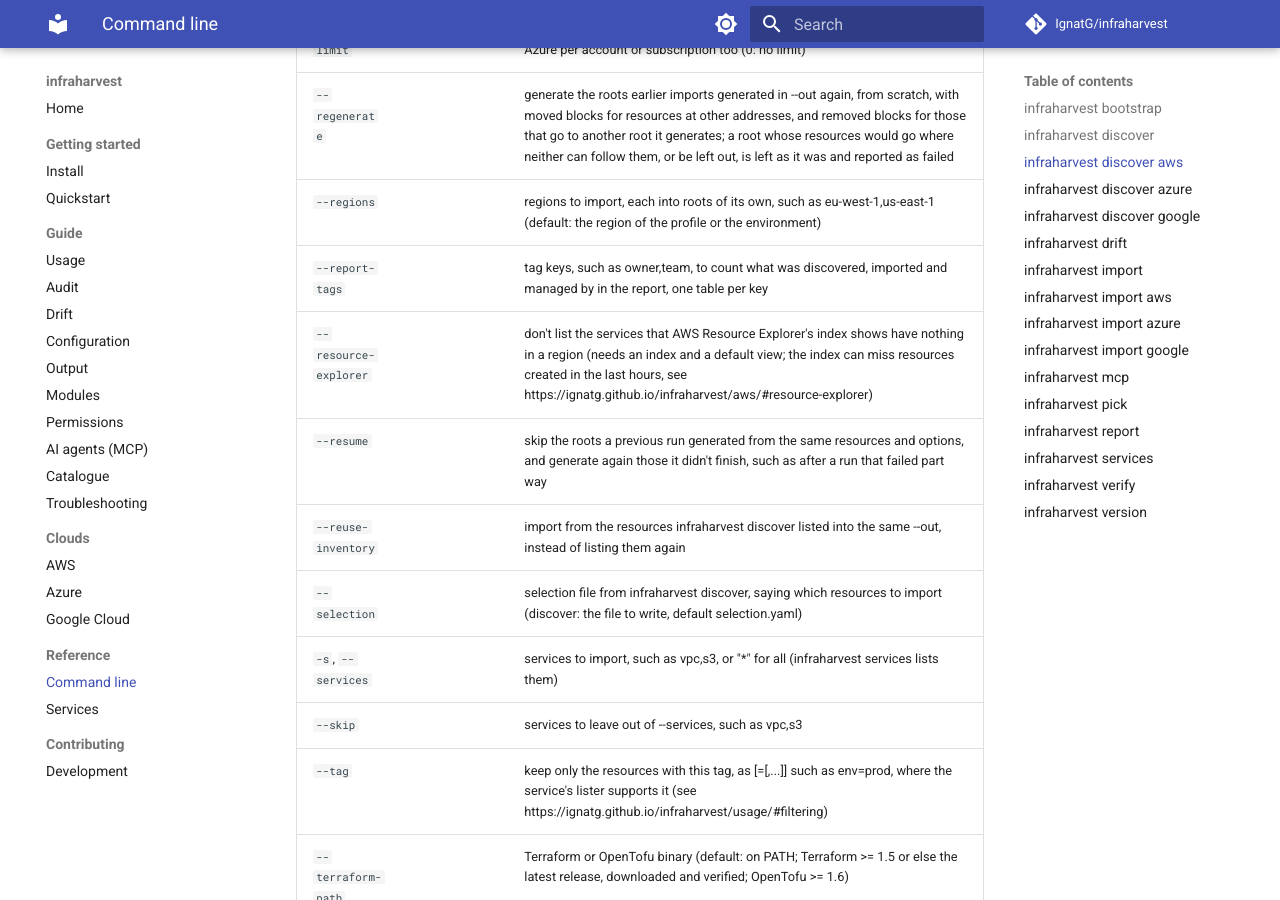
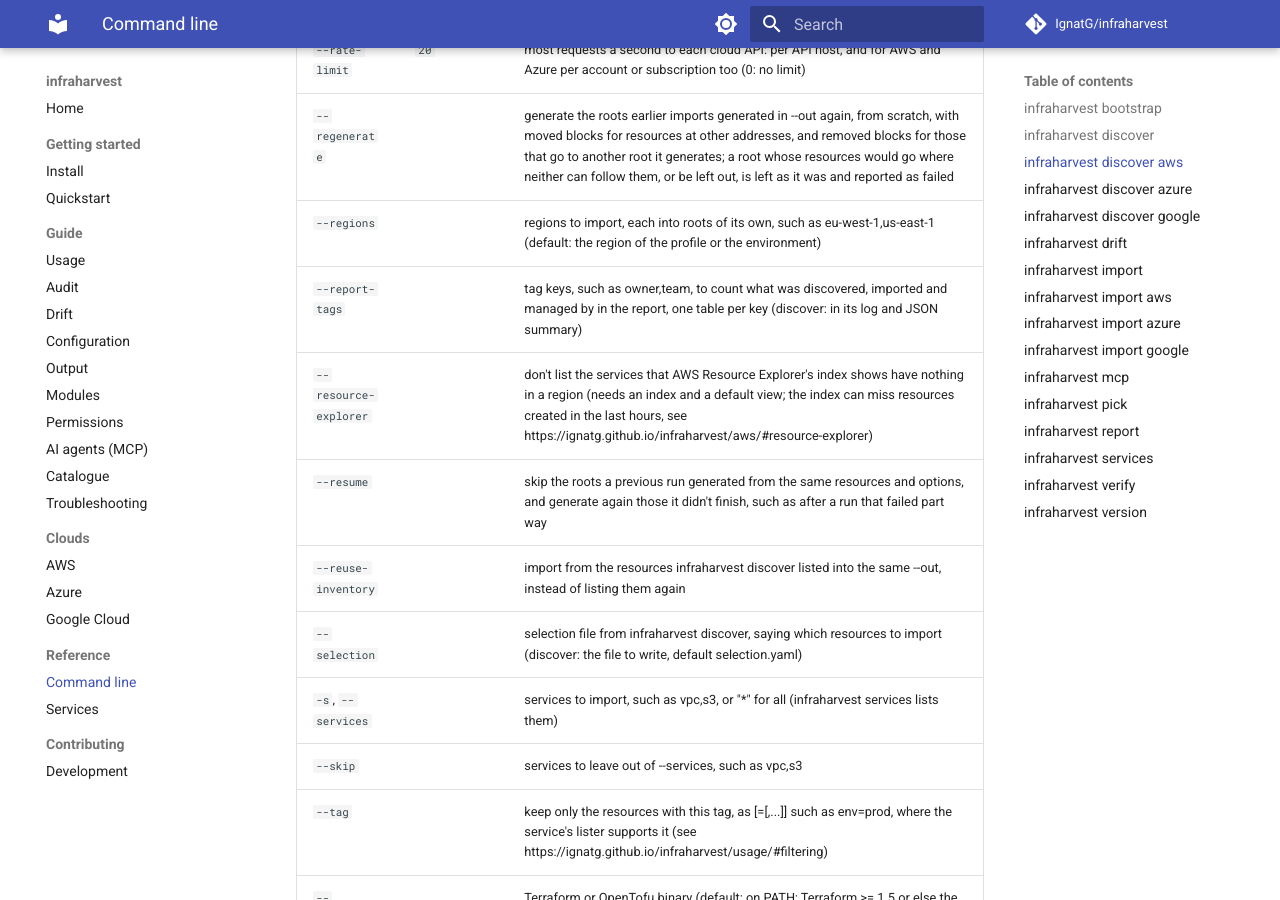
Before and after one commit to IgnatG/infraharvest, an MkDocs documentation site: the page built from docs/reference/cli.md, in a window 1280 px wide and 900 px high, scrolled down 3373 px. Built offline with MkDocs 1.6.1 and Material for MkDocs 9.7.7, drawn with Linux system fonts in a browser that asks for light colours; comment, search, counter and statistics services are not loaded; some of the changed text lies outside the part shown.

Commit message:
docs(reference): regenerate the CLI reference for discover's summary

```diff
--- a/docs/reference/cli.md
+++ b/docs/reference/cli.md
@@ -51,7 +51,7 @@ infraharvest discover aws
 | `--engine-timeout` | `1h0m0s` | longest time one Terraform or OpenTofu command, such as the plan of one root, may run; a root whose command takes longer fails (0: no limit) |
 | `--env-tags` |  | tag or label keys, such as Environment, whose value names a resource's environment: roots per environment, under {out}/envs/{env}/, for {env} in --layout (default for {env}: Environment, environment, Env, env) |
 | `--force-unlock` |  | write to --out even when another run holds its lock, as when that run is stuck, or when the file system can't lock; a run that is killed releases the lock by itself |
-| `--format` | `text` | text, or json to also print the import report as JSON on stdout |
+| `--format` | `text` | text, or json to also print the import report as JSON on stdout (discover: a summary of what it listed, by what manages it) |
 | `--id` |  | keep only the resources of a type with these IDs, as <type>=<id>[,<id>...] such as vpc=vpc-0a1b2c3d; repeat for other types (see https://ignatg.github.io/infraharvest/usage/#filtering) |
 | `--include-owned` |  | import resources whose tags or labels say another Terraform state or tool manages them (ManagedBy=Terraform, Pulumi, CloudFormation ..., aws:cloudformation:stack-name, goog-terraform-provisioned), which are left out by default |
 | `--incremental` |  | add what is new to the roots earlier imports generated in --out, after the blocks of the file of its type, without changing what they have |
@@ -69,7 +69,7 @@ infraharvest discover aws
 | `--rate-limit` | `20` | most requests a second to each cloud API: per API host, and for AWS and Azure per account or subscription too (0: no limit) |
 | `--regenerate` |  | generate the roots earlier imports generated in --out again, from scratch, with moved blocks for resources at other addresses, and removed blocks for those that go to another root it generates; a root whose resources would go where neither can follow them, or be left out, is left as it was and reported as failed |
 | `--regions` |  | regions to import, each into roots of its own, such as eu-west-1,us-east-1 (default: the region of the profile or the environment) |
-| `--report-tags` |  | tag keys, such as owner,team, to count what was discovered, imported and managed by in the report, one table per key |
+| `--report-tags` |  | tag keys, such as owner,team, to count what was discovered, imported and managed by in the report, one table per key (discover: in its log and JSON summary) |
 | `--resource-explorer` |  | don't list the services that AWS Resource Explorer's index shows have nothing in a region (needs an index and a default view; the index can miss resources created in the last hours, see https://ignatg.github.io/infraharvest/aws/#resource-explorer) |
 | `--resume` |  | skip the roots a previous run generated from the same resources and options, and generate again those it didn't finish, such as after a run that failed part way |
 | `--reuse-inventory` |  | import from the resources infraharvest discover listed into the same --out, instead of listing them again |
@@ -100,7 +100,7 @@ infraharvest discover azure
 | `--engine-timeout` | `1h0m0s` | longest time one Terraform or OpenTofu command, such as the plan of one root, may run; a root whose command takes longer fails (0: no limit) |
 | `--env-tags` |  | tag or label keys, such as Environment, whose value names a resource's environment: roots per environment, under {out}/envs/{env}/, for {env} in --layout (default for {env}: Environment, environment, Env, env) |
 | `--force-unlock` |  | write to --out even when another run holds its lock, as when that run is stuck, or when the file system can't lock; a run that is killed releases the lock by itself |
-| `--format` | `text` | text, or json to also print the import report as JSON on stdout |
+| `--format` | `text` | text, or json to also print the import report as JSON on stdout (discover: a summary of what it listed, by what manages it) |
 | `--id` |  | keep only the resources of a type with these IDs, as <type>=<id>[,<id>...] such as management_lock=LOCK_ID; repeat for other types (see https://ignatg.github.io/infraharvest/usage/#filtering) |
 | `--include-owned` |  | import resources whose tags or labels say another Terraform state or tool manages them (ManagedBy=Terraform, Pulumi, CloudFormation ..., aws:cloudformation:stack-name, goog-terraform-provisioned), which are left out by default |
 | `--incremental` |  | add what is new to the roots earlier imports generated in --out, after the blocks of the file of its type, without changing what they have |
@@ -116,7 +116,7 @@ infraharvest discover azure
 | `--pick` | `true` | open the picker on the selection file once it is written, when run in a terminal (see infraharvest pick) |
 | `--rate-limit` | `20` | most requests a second to each cloud API: per API host, and for AWS and Azure per account or subscription too (0: no limit) |
 | `--regenerate` |  | generate the roots earlier imports generated in --out again, from scratch, with moved blocks for resources at other addresses, and removed blocks for those that go to another root it generates; a root whose resources would go where neither can follow them, or be left out, is left as it was and reported as failed |
-| `--report-tags` |  | tag keys, such as owner,team, to count what was discovered, imported and managed by in the report, one table per key |
+| `--report-tags` |  | tag keys, such as owner,team, to count what was discovered, imported and managed by in the report, one table per key (discover: in its log and JSON summary) |
 | `-g`, `--resource-group` |  | resource group to import (default: the whole subscription) |
 | `--resume` |  | skip the roots a previous run generated from the same resources and options, and generate again those it didn't finish, such as after a run that failed part way |
 | `--reuse-inventory` |  | import from the resources infraharvest discover listed into the same --out, instead of listing them again |
@@ -150,7 +150,7 @@ infraharvest discover google
 | `--env-tags` |  | tag or label keys, such as Environment, whose value names a resource's environment: roots per environment, under {out}/envs/{env}/, for {env} in --layout (default for {env}: Environment, environment, Env, env) |
 | `--folders` |  | import every active project of these folder IDs, in their subfolders too |
 | `--force-unlock` |  | write to --out even when another run holds its lock, as when that run is stuck, or when the file system can't lock; a run that is killed releases the lock by itself |
-| `--format` | `text` | text, or json to also print the import report as JSON on stdout |
+| `--format` | `text` | text, or json to also print the import report as JSON on stdout (discover: a summary of what it listed, by what manages it) |
 | `--id` |  | keep only the resources of a type with these IDs, as <type>=<id>[,<id>...] such as storage_bucket=my-logs; repeat for other types (see https://ignatg.github.io/infraharvest/usage/#filtering) |
 | `--include-owned` |  | import resources whose tags or labels say another Terraform state or tool manages them (ManagedBy=Terraform, Pulumi, CloudFormation ..., aws:cloudformation:stack-name, goog-terraform-provisioned), which are left out by default |
 | `--incremental` |  | add what is new to the roots earlier imports generated in --out, after the blocks of the file of its type, without changing what they have |
@@ -168,7 +168,7 @@ infraharvest discover google
 | `--rate-limit` | `20` | most requests a second to each cloud API: per API host, and for AWS and Azure per account or subscription too (0: no limit) |
 | `--regenerate` |  | generate the roots earlier imports generated in --out again, from scratch, with moved blocks for resources at other addresses, and removed blocks for those that go to another root it generates; a root whose resources would go where neither can follow them, or be left out, is left as it was and reported as failed |
 | `--regions` | `[global]` | regions to import, each into roots of its own, such as global,europe-west1; global holds the resources that belong to no region |
-| `--report-tags` |  | tag keys, such as owner,team, to count what was discovered, imported and managed by in the report, one table per key |
+| `--report-tags` |  | tag keys, such as owner,team, to count what was discovered, imported and managed by in the report, one table per key (discover: in its log and JSON summary) |
 | `--resume` |  | skip the roots a previous run generated from the same resources and options, and generate again those it didn't finish, such as after a run that failed part way |
 | `--reuse-inventory` |  | import from the resources infraharvest discover listed into the same --out, instead of listing them again |
 | `--selection` |  | selection file from infraharvest discover, saying which resources to import (discover: the file to write, default selection.yaml) |
@@ -237,7 +237,7 @@ infraharvest import aws
 | `--engine-timeout` | `1h0m0s` | longest time one Terraform or OpenTofu command, such as the plan of one root, may run; a root whose command takes longer fails (0: no limit) |
 | `--env-tags` |  | tag or label keys, such as Environment, whose value names a resource's environment: roots per environment, under {out}/envs/{env}/, for {env} in --layout (default for {env}: Environment, environment, Env, env) |
 | `--force-unlock` |  | write to --out even when another run holds its lock, as when that run is stuck, or when the file system can't lock; a run that is killed releases the lock by itself |
-| `--format` | `text` | text, or json to also print the import report as JSON on stdout |
+| `--format` | `text` | text, or json to also print the import report as JSON on stdout (discover: a summary of what it listed, by what manages it) |
 | `--id` |  | keep only the resources of a type with these IDs, as <type>=<id>[,<id>...] such as vpc=vpc-0a1b2c3d; repeat for other types (see https://ignatg.github.io/infraharvest/usage/#filtering) |
 | `--include-owned` |  | import resources whose tags or labels say another Terraform state or tool manages them (ManagedBy=Terraform, Pulumi, CloudFormation ..., aws:cloudformation:stack-name, goog-terraform-provisioned), which are left out by default |
 | `--incremental` |  | add what is new to the roots earlier imports generated in --out, after the blocks of the file of its type, without changing what they have |
@@ -254,7 +254,7 @@ infraharvest import aws
 | `--rate-limit` | `20` | most requests a second to each cloud API: per API host, and for AWS and Azure per account or subscription too (0: no limit) |
 | `--regenerate` |  | generate the roots earlier imports generated in --out again, from scratch, with moved blocks for resources at other addresses, and removed blocks for those that go to another root it generates; a root whose resources would go where neither can follow them, or be left out, is left as it was and reported as failed |
 | `--regions` |  | regions to import, each into roots of its own, such as eu-west-1,us-east-1 (default: the region of the profile or the environment) |
-| `--report-tags` |  | tag keys, such as owner,team, to count what was discovered, imported and managed by in the report, one table per key |
+| `--report-tags` |  | tag keys, such as owner,team, to count what was discovered, imported and managed by in the report, one table per key (discover: in its log and JSON summary) |
 | `--resource-explorer` |  | don't list the services that AWS Resource Explorer's index shows have nothing in a region (needs an index and a default view; the index can miss resources created in the last hours, see https://ignatg.github.io/infraharvest/aws/#resource-explorer) |
 | `--resume` |  | skip the roots a previous run generated from the same resources and options, and generate again those it didn't finish, such as after a run that failed part way |
 | `--reuse-inventory` |  | import from the resources infraharvest discover listed into the same --out, instead of listing them again |
@@ -285,7 +285,7 @@ infraharvest import azure
 | `--engine-timeout` | `1h0m0s` | longest time one Terraform or OpenTofu command, such as the plan of one root, may run; a root whose command takes longer fails (0: no limit) |
 | `--env-tags` |  | tag or label keys, such as Environment, whose value names a resource's environment: roots per environment, under {out}/envs/{env}/, for {env} in --layout (default for {env}: Environment, environment, Env, env) |
 | `--force-unlock` |  | write to --out even when another run holds its lock, as when that run is stuck, or when the file system can't lock; a run that is killed releases the lock by itself |
-| `--format` | `text` | text, or json to also print the import report as JSON on stdout |
+| `--format` | `text` | text, or json to also print the import report as JSON on stdout (discover: a summary of what it listed, by what manages it) |
 | `--id` |  | keep only the resources of a type with these IDs, as <type>=<id>[,<id>...] such as management_lock=LOCK_ID; repeat for other types (see https://ignatg.github.io/infraharvest/usage/#filtering) |
 | `--include-owned` |  | import resources whose tags or labels say another Terraform state or tool manages them (ManagedBy=Terraform, Pulumi, CloudFormation ..., aws:cloudformation:stack-name, goog-terraform-provisioned), which are left out by default |
 | `--incremental` |  | add what is new to the roots earlier imports generated in --out, after the blocks of the file of its type, without changing what they have |
@@ -300,7 +300,7 @@ infraharvest import azure
 | `--parallel` | `1` | how many subscriptions of --subscriptions or --management-group to import at once, in all; each runs its own Terraform, so memory use grows with it |
 | `--rate-limit` | `20` | most requests a second to each cloud API: per API host, and for AWS and Azure per account or subscription too (0: no limit) |
 | `--regenerate` |  | generate the roots earlier imports generated in --out again, from scratch, with moved blocks for resources at other addresses, and removed blocks for those that go to another root it generates; a root whose resources would go where neither can follow them, or be left out, is left as it was and reported as failed |
-| `--report-tags` |  | tag keys, such as owner,team, to count what was discovered, imported and managed by in the report, one table per key |
+| `--report-tags` |  | tag keys, such as owner,team, to count what was discovered, imported and managed by in the report, one table per key (discover: in its log and JSON summary) |
 | `-g`, `--resource-group` |  | resource group to import (default: the whole subscription) |
 | `--resume` |  | skip the roots a previous run generated from the same resources and options, and generate again those it didn't finish, such as after a run that failed part way |
 | `--reuse-inventory` |  | import from the resources infraharvest discover listed into the same --out, instead of listing them again |
@@ -334,7 +334,7 @@ infraharvest import google
 | `--env-tags` |  | tag or label keys, such as Environment, whose value names a resource's environment: roots per environment, under {out}/envs/{env}/, for {env} in --layout (default for {env}: Environment, environment, Env, env) |
 | `--folders` |  | import every active project of these folder IDs, in their subfolders too |
 | `--force-unlock` |  | write to --out even when another run holds its lock, as when that run is stuck, or when the file system can't lock; a run that is killed releases the lock by itself |
-| `--format` | `text` | text, or json to also print the import report as JSON on stdout |
+| `--format` | `text` | text, or json to also print the import report as JSON on stdout (discover: a summary of what it listed, by what manages it) |
 | `--id` |  | keep only the resources of a type with these IDs, as <type>=<id>[,<id>...] such as storage_bucket=my-logs; repeat for other types (see https://ignatg.github.io/infraharvest/usage/#filtering) |
 | `--include-owned` |  | import resources whose tags or labels say another Terraform state or tool manages them (ManagedBy=Terraform, Pulumi, CloudFormation ..., aws:cloudformation:stack-name, goog-terraform-provisioned), which are left out by default |
 | `--incremental` |  | add what is new to the roots earlier imports generated in --out, after the blocks of the file of its type, without changing what they have |
@@ -351,7 +351,7 @@ infraharvest import google
 | `--rate-limit` | `20` | most requests a second to each cloud API: per API host, and for AWS and Azure per account or subscription too (0: no limit) |
 | `--regenerate` |  | generate the roots earlier imports generated in --out again, from scratch, with moved blocks for resources at other addresses, and removed blocks for those that go to another root it generates; a root whose resources would go where neither can follow them, or be left out, is left as it was and reported as failed |
 | `--regions` | `[global]` | regions to import, each into roots of its own, such as global,europe-west1; global holds the resources that belong to no region |
-| `--report-tags` |  | tag keys, such as owner,team, to count what was discovered, imported and managed by in the report, one table per key |
+| `--report-tags` |  | tag keys, such as owner,team, to count what was discovered, imported and managed by in the report, one table per key (discover: in its log and JSON summary) |
 | `--resume` |  | skip the roots a previous run generated from the same resources and options, and generate again those it didn't finish, such as after a run that failed part way |
 | `--reuse-inventory` |  | import from the resources infraharvest discover listed into the same --out, instead of listing them again |
 | `--selection` |  | selection file from infraharvest discover, saying which resources to import (discover: the file to write, default selection.yaml) |
```
